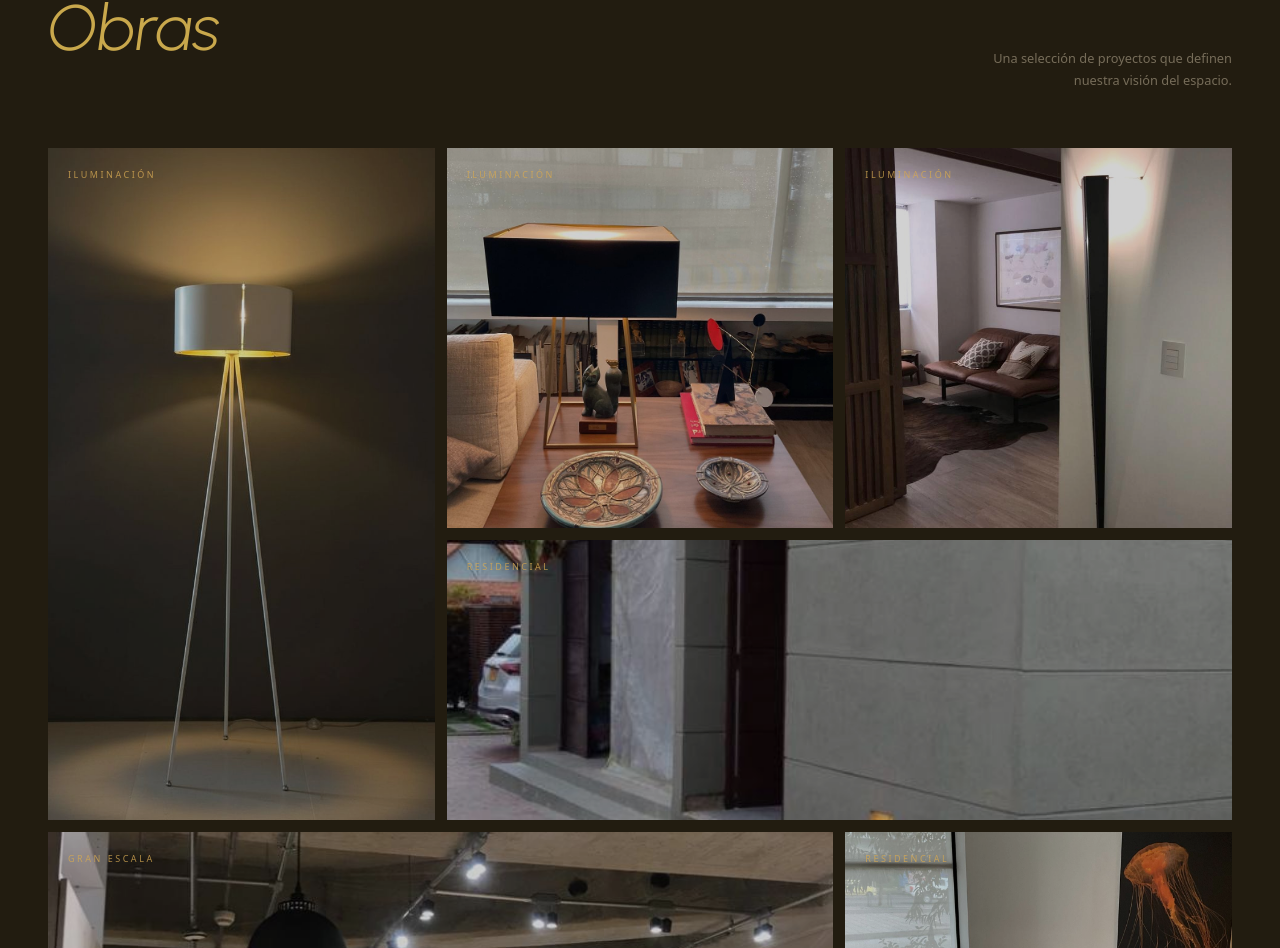
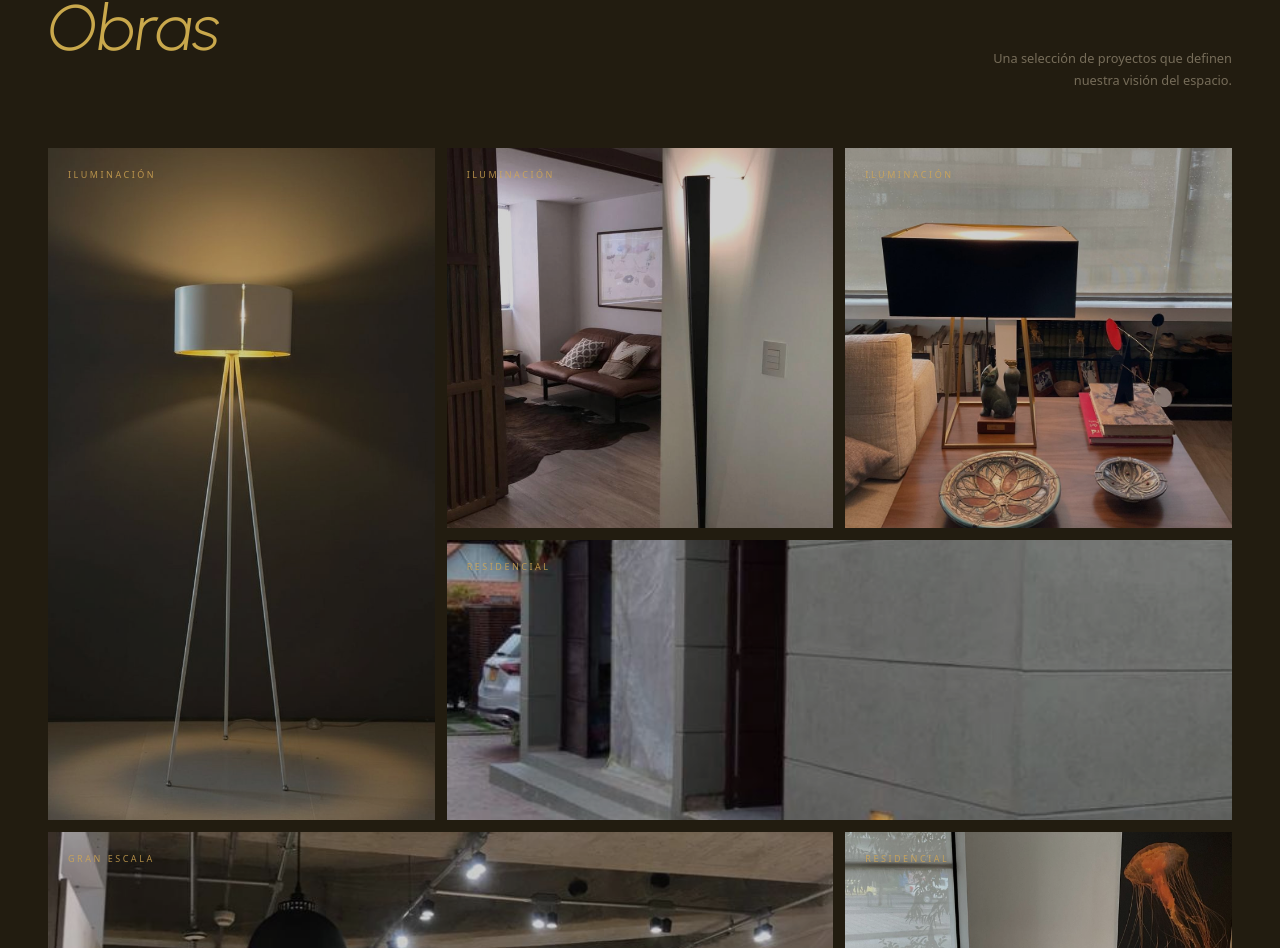
Before and after one commit to dartdesignremodeling/Dart-website, a Next.js app: page / in a window 1280 px wide. Shown: the part 5745-6693 px from the top of the page. Built offline with nearby package versions, Linux system fonts and the light colour scheme; a web font is replaced by a local one.

Commit message:
Move lampara_negra to right top slot, lampara_pared to center top

```diff
--- a/src/components/NuestrasObrasSection.tsx
+++ b/src/components/NuestrasObrasSection.tsx
@@ -8,16 +8,16 @@ const projects = [
   },
   {
     id: 2,
-    name: "Lámpara Negra",
+    name: "Lámpara de Pared",
     tag: "ILUMINACIÓN",
-    src: "/images/lampara_negra.JPG",
+    src: "/images/lampara_pared.jpg",
     style: { gridColumn: "2", gridRow: "1" },
   },
   {
     id: 3,
-    name: "Lámpara de Pared",
+    name: "Lámpara Negra",
     tag: "ILUMINACIÓN",
-    src: "/images/lampara_pared.jpg",
+    src: "/images/lampara_negra.JPG",
     style: { gridColumn: "3", gridRow: "1" },
   },
   {
```
